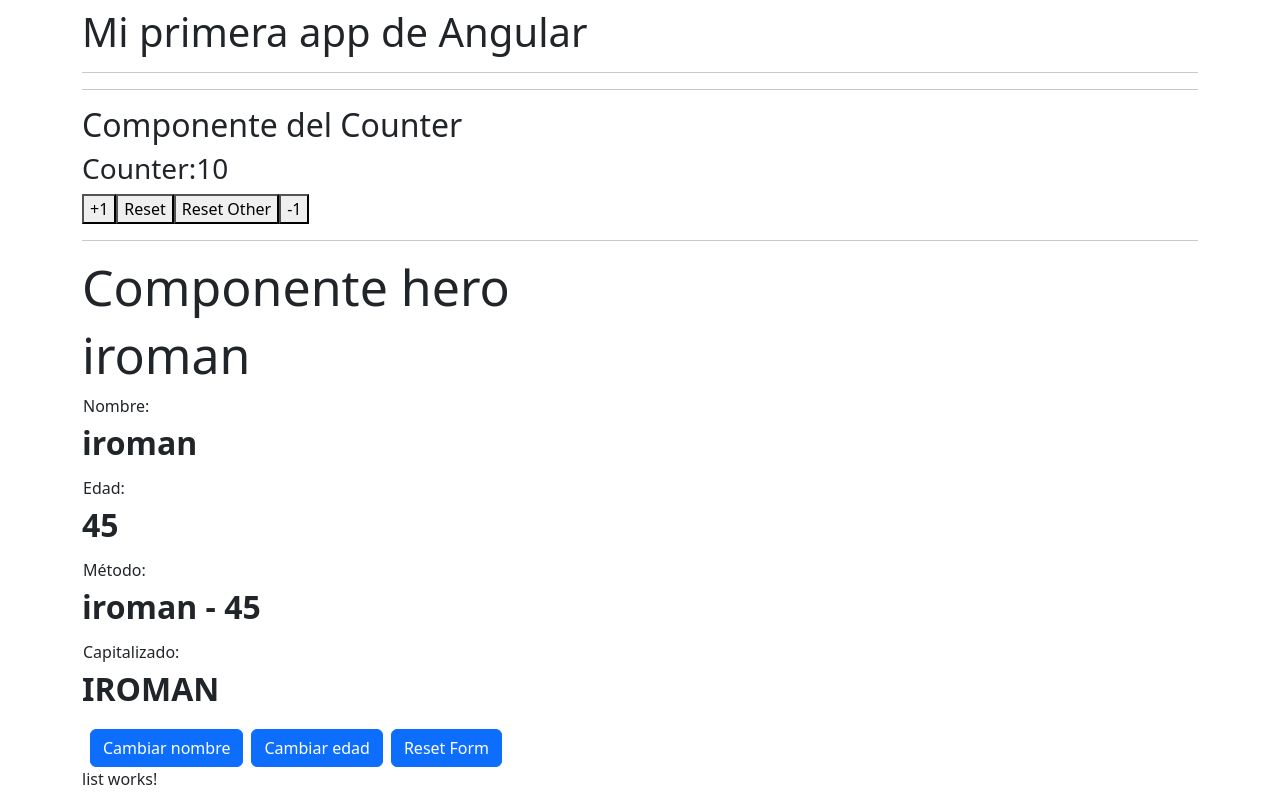
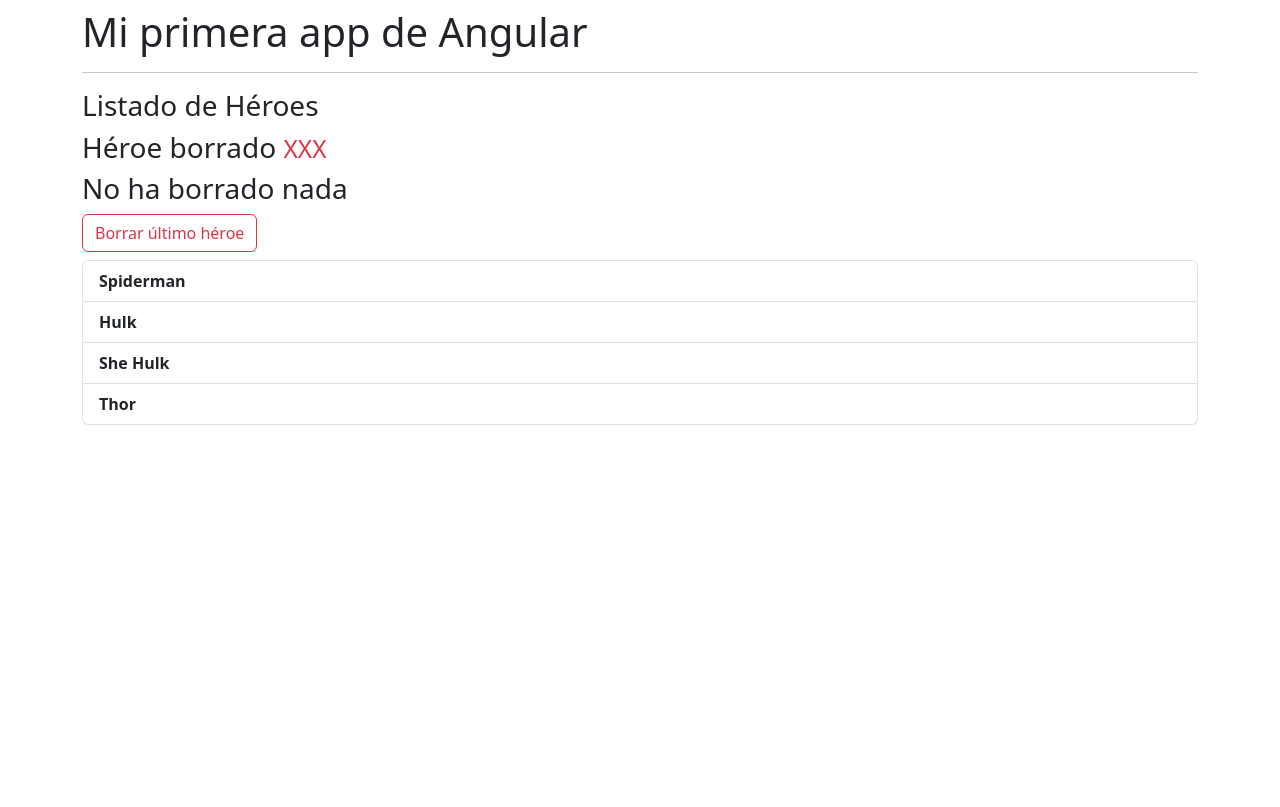
Before and after one commit to CinTutuDev/Dragon-Ball-Z, an Angular app: page / in a window 1280 px wide. Built offline with nearby package versions, Linux system fonts and the light colour scheme.

Commit message:
📌 DIrectiva(*ngFor)

```diff
--- a/src/app/app.component.html
+++ b/src/app/app.component.html
@@ -2,6 +2,6 @@
 <hr />
 
 <!-- <app-counter></app-counter> -->
-<app-counter></app-counter>
-<app-heroes-hero></app-heroes-hero>
+<!-- <app-counter></app-counter> -->
+<!-- <app-heroes-hero></app-heroes-hero> -->
 <app-heroes-list></app-heroes-list>
--- a/src/app/heroes/list/list.component.html
+++ b/src/app/heroes/list/list.component.html
@@ -1 +1,11 @@
-<p>list works!</p>
+<h3>Listado de Héroes</h3>
+
+<h3>Héroe borrado <small class="text-danger">XXX</small></h3>
+<h3>No ha borrado nada</h3>
+<button class="btn btn-outline-danger">Borrar último héroe</button>
+
+<ul class="mt-2 list-group">
+  <li *ngFor="let heroes of heroNames" class="list-group-item">
+    <strong>{{ heroes }}</strong>
+  </li>
+</ul>
--- a/src/app/heroes/list/list.component.ts
+++ b/src/app/heroes/list/list.component.ts
@@ -7,4 +7,6 @@
 })
 export class ListComponent {
 
+  public heroNames: string[] = ['Spiderman', 'Hulk', 'She Hulk', 'Thor']
+
 }
```
